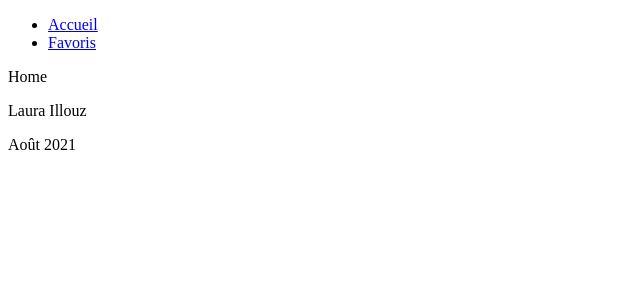
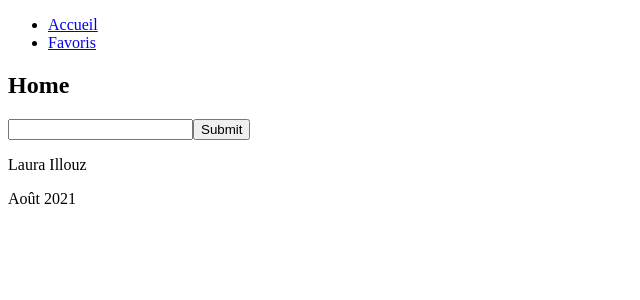
Before and after one commit to Lauraillouz/digitous-react, a React (Create React App) app in the folder weather/: page / in a window 1280 px wide. Shown: the top 300 px of the page, without its empty margins (0-640 px from the left). Built offline with nearby package versions, Linux system fonts and the light colour scheme.

Commit message:
API working

```diff
--- a/weather/package.json
+++ b/weather/package.json
@@ -9,6 +9,7 @@
     "bootstrap": "^5.1.0",
     "react": "^17.0.2",
     "react-dom": "^17.0.2",
+    "react-hook-form": "^7.12.2",
     "react-router-dom": "^5.2.0",
     "react-scripts": "4.0.3",
     "web-vitals": "^1.1.2"
--- a/weather/src/App.js
+++ b/weather/src/App.js
@@ -1,5 +1,6 @@
 // React
 import { BrowserRouter, Switch, Route } from "react-router-dom";
+
 // Components
 import NavBar from "./components/NavBar";
 import Footer from "./components/Footer";
@@ -12,8 +13,8 @@ const App = () => {
     <BrowserRouter>
       <NavBar />
       <Switch>
-        <Route path="/" component={Home} />
-        <Route path="/favorites" component={Favorites} />
+        <Route exact path="/" component={Home} />
+        <Route exact path="/favorites" component={Favorites} />
       </Switch>
       <Footer />
     </BrowserRouter>
--- a/weather/src/views/Home.js
+++ b/weather/src/views/Home.js
@@ -1,5 +1,59 @@
+import { useEffect, useState } from "react";
+import { useForm } from "react-hook-form";
+
+const API_KEY = "671d055643a6eb59b7142a143bfc725d";
+
 const Home = () => {
-  return <div>Home</div>;
+  const [city, setCity] = useState("");
+  const [weather, setWeather] = useState("");
+  const [temperature, setTemperature] = useState("");
+
+  const {
+    register,
+    handleSubmit,
+    formState: { errors },
+  } = useForm();
+
+  const getCity = (cityInput) => {
+    setCity(cityInput.city);
+    fetch(
+      `https://api.openweathermap.org/data/2.5/weather?q=${cityInput.city}&appid=${API_KEY}`
+    )
+      .then((res) => res.json())
+      .then((res) => {
+        setCity(res.name);
+        setTemperature(res.main.temp);
+        setWeather(res.weather[0].description);
+      });
+  };
+
+  useEffect(() => {
+    console.log(city);
+    console.log(temperature);
+    console.log(weather);
+  }, [city, temperature, weather]);
+
+  return (
+    <div>
+      <h2>Home</h2>
+
+      <form onSubmit={handleSubmit(getCity)}>
+        <input type="text" {...register("city", { required: true })} />
+        {errors.city && <p>City is required.</p>}
+        <input type="submit" />
+      </form>
+
+      {city && weather && temperature ? (
+        <div>
+          <p>City: {city}</p>
+          <p>
+            Temperature: {Math.floor(parseInt(temperature) - 273.15) + " °C"}
+          </p>
+          <p>Weather: {weather}</p>
+        </div>
+      ) : null}
+    </div>
+  );
 };
 
 export default Home;
```
Also changed, not shown: 1 other file (tests, documents, lock files or other folders).
